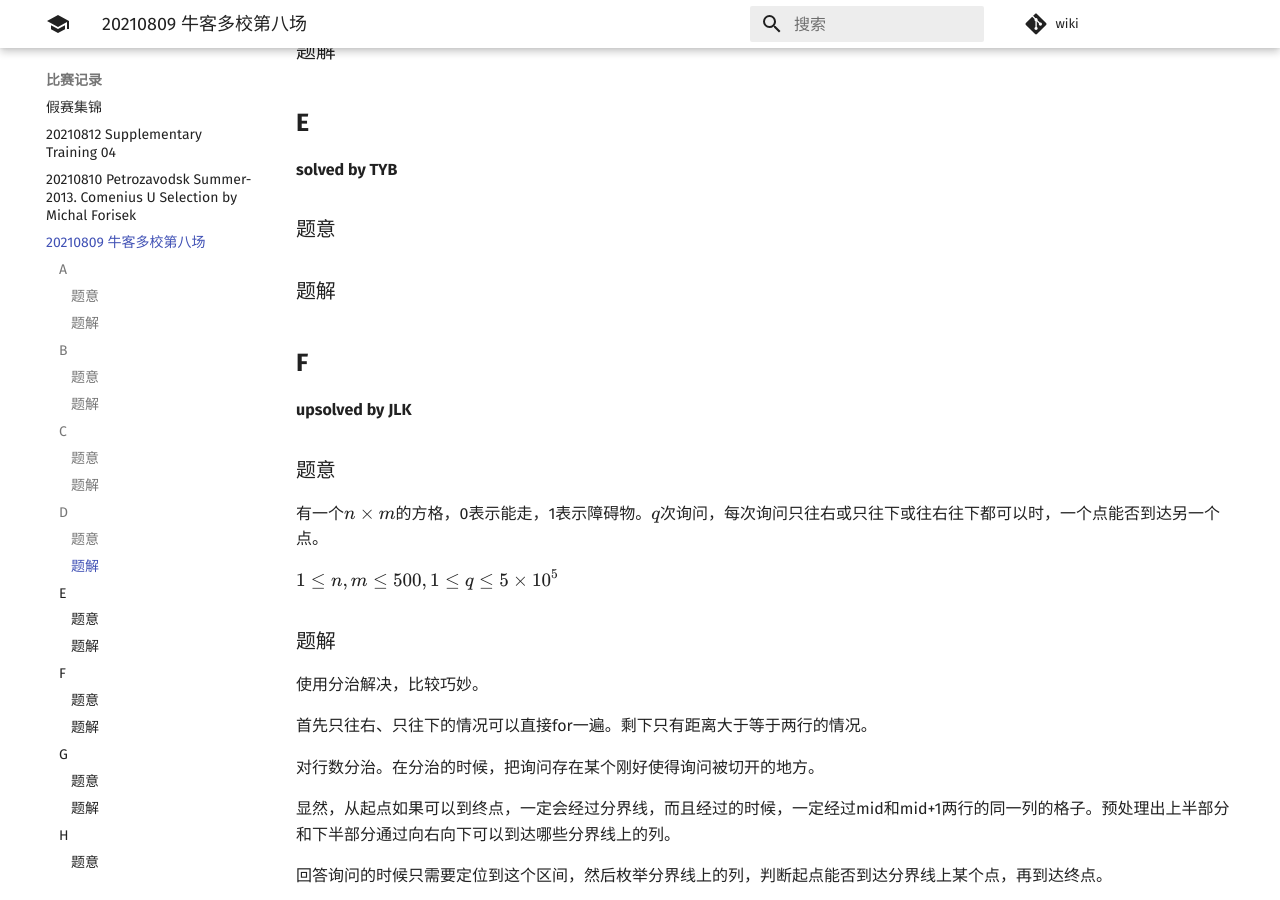
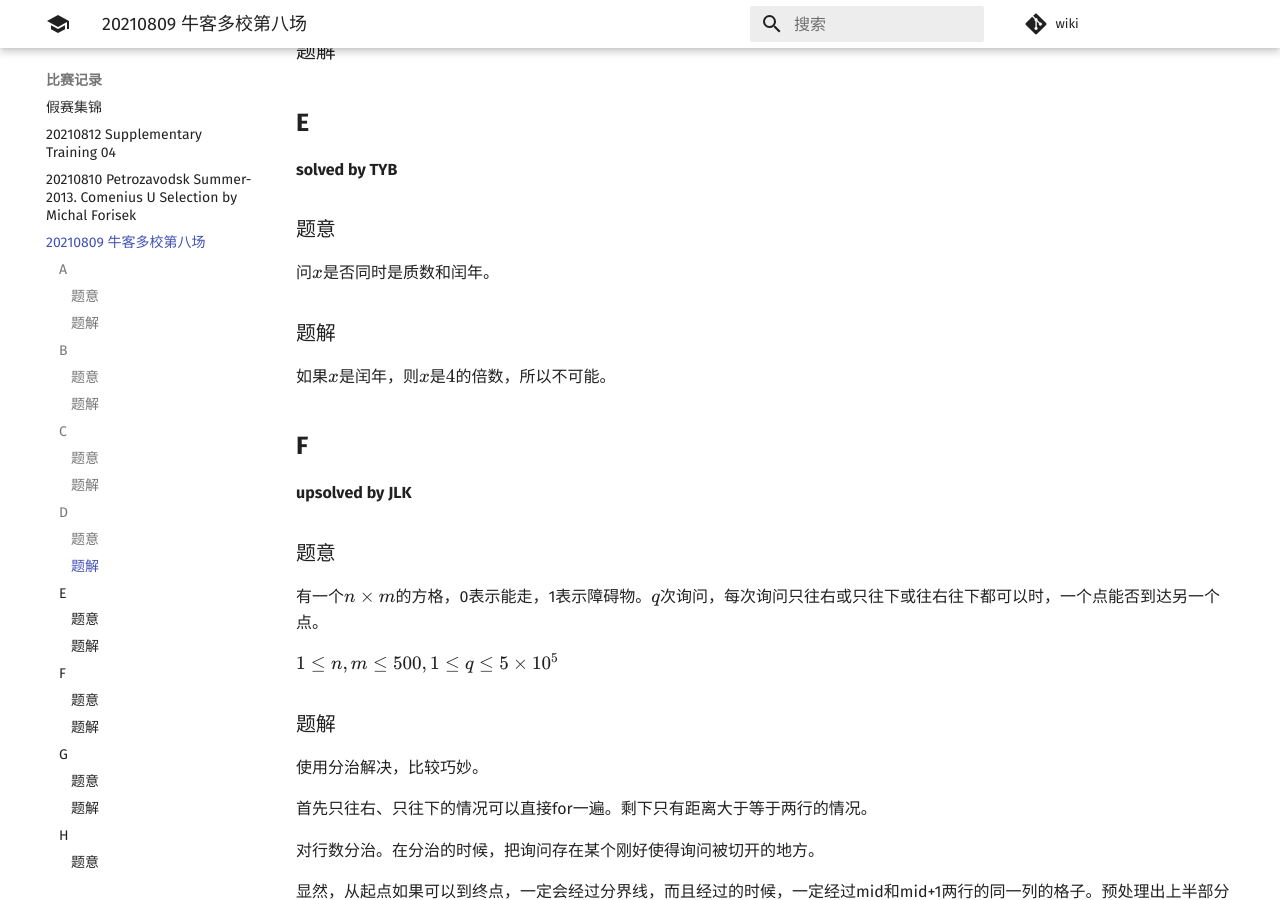
Before and after one commit to PoorMath/PoorMath.github.io, an MkDocs documentation site: the page built from docs/contest/20210809 牛客多校第八场.md, in a window 1280 px wide and 900 px high, scrolled down 2196 px. Built offline with MkDocs 1.6.1 and Material for MkDocs 9.7.7, drawn with Linux system fonts in a browser that asks for light colours; comment, search, counter and statistics services are not loaded.

Commit message:
Update 20210809 牛客多校第八场.md

```diff
--- a/docs/contest/20210809 牛客多校第八场.md
+++ b/docs/contest/20210809 牛客多校第八场.md
@@ -84,11 +84,11 @@ $1 \le n \le 20,1 \le d \le 20000,1 \le m \le 500,1 \le h \le 10^5$
 
 ### 题意
 
-
+问$x$是否同时是质数和闰年。
 
 ### 题解
 
-
+如果$x$是闰年，则$x$是$4$的倍数，所以不可能。
 
 ## **F**
 
```
